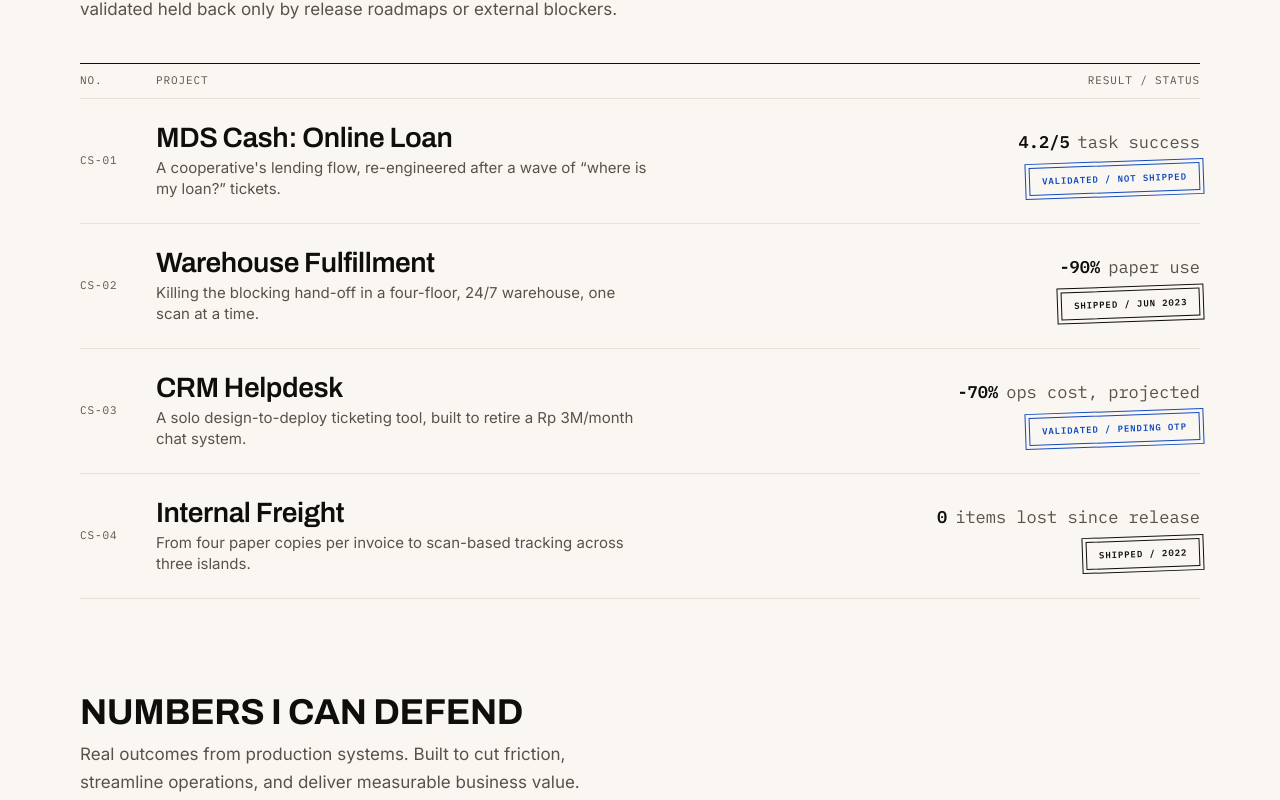
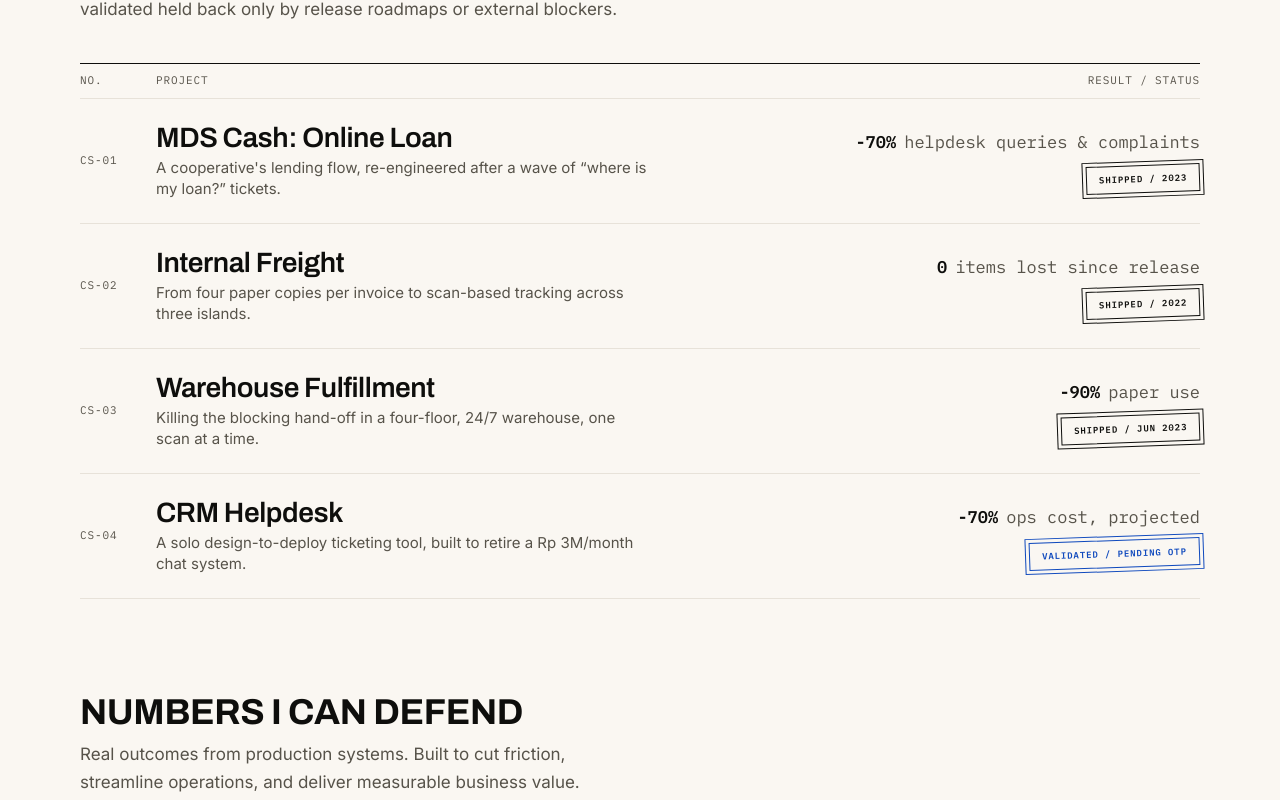
Before and after one commit to panjisap0805/Portfolio-Brutalist, a Next.js app: page / in a window 1280 px wide. Shown: the part 1000-1800 px from the top of the page. Built offline with nearby package versions, Linux system fonts and the light colour scheme.

Commit message:
update mds-cash and several update in homepage

```diff
--- a/components/home/StatBand.js
+++ b/components/home/StatBand.js
@@ -14,10 +14,10 @@ const stats = [
     label: "paper use after the warehouse fulfillment rollout",
   },
   {
-    value: 4.2,
-    decimals: 1,
-    suffix: "/5",
-    label: "task success, moderated usability test, 5 participants",
+    value: 70,
+    prefix: "-",
+    suffix: "%",
+    label: "helpdesk queries and complaints after deployment",
   },
   {
     value: 0,
--- a/data/index.js
+++ b/data/index.js
@@ -1,14 +1,13 @@
 import mdsCash from "./projects/mds-cash";
+import warehouseInternalFreight from "./projects/warehouse-internal-freight";
 import warehouseFulfillment from "./projects/warehouse-fulfillment";
 import crmHelpdesk from "./projects/crm-helpdesk";
-import warehouseInternalFreight from "./projects/warehouse-internal-freight";
 
-/** Ordered by story strength (IMPLEMENTATION_PLAN.md §2.2), not by calendar. */
 export const projects = [
   mdsCash,
+  warehouseInternalFreight,
   warehouseFulfillment,
   crmHelpdesk,
-  warehouseInternalFreight,
 ];
 
 export const projectSlugs = projects.map((p) => p.slug);
--- a/data/projects/crm-helpdesk.js
+++ b/data/projects/crm-helpdesk.js
@@ -1,6 +1,6 @@
 const project = {
   slug: "crm-helpdesk",
-  docCode: "CS-03",
+  docCode: "CS-04",
   year: "2026",
   domain: "Helpdesk ops",
   stamp: { label: "Validated / Pending OTP", tone: "cobalt" },
--- a/data/projects/mds-cash.js
+++ b/data/projects/mds-cash.js
@@ -3,13 +3,13 @@ const project = {
   docCode: "CS-01",
   year: "2023",
   domain: "Fintech",
-  stamp: { label: "Validated / Not shipped", tone: "cobalt" },
+  stamp: { label: "Shipped / 2023", tone: "ink" },
   card: {
     name: "MDS Cash: Online Loan",
     oneLiner:
       "A cooperative's lending flow, re-engineered after a wave of “where is my loan?” tickets.",
-    metric: "4.2/5",
-    metricLabel: "task success",
+    metric: "-70%",
+    metricLabel: "helpdesk queries & complaints",
     thumbnail: "/asset-mdscash-thumbnail.webp",
     alt: "MDS Cash mobile app screens",
   },
@@ -31,8 +31,8 @@ const project = {
     role:
       "Product Designer: design audit, moderated usability testing with 5 members, full redesign recommendation.",
     outcome:
-      "The redesigned flow scored 4.2/5 task success in testing. Fixes made along the way cut status complaints, though the app itself has not shipped yet.",
-    metrics: ["4.2/5 task success", "5-user moderated UT", "6-week engagement"],
+      "Shipped in 2023. Deployed redesign deflected and reduced helpdesk queries and customer complaints by 70%, with tested flows achieving a 4.2/5 task success score.",
+    metrics: ["-70% helpdesk queries", "4.2/5 task success", "Shipped in 2023"],
   },
   sections: [
     {
@@ -208,26 +208,28 @@ const project = {
       type: "impact",
       stats: [
         {
-          value: 4.2,
-          decimals: 1,
-          suffix: "/5",
-          label: "average task success. Moderated UT, 5 participants, 1 to 5 scale.",
+          value: 70,
+          prefix: "-",
+          suffix: "%",
+          label:
+            "reduction in helpdesk queries and customer complaints after deployment.",
         },
       ],
       qualitative: [
-        "Qualitative feedback across the tested lending tasks was positive, and the design was iterated once more from that feedback.",
-        "Reducing manual verification cut the cross-division miscommunication that had been stretching approval times.",
-        "Helpdesk contacts about loan status dropped significantly after internal fixes. Observed qualitatively, not instrumented.",
+        "Deflected 'where is my loan?' inquiries by making loan application status visible directly inside the app.",
+        "Transparent fee itemization eliminated underpayment confusion during balance top-up.",
+        "Qualitative feedback across tested lending tasks reached 4.2/5 average task success before engineering hand-off.",
       ],
     },
     {
       type: "reflection",
       limitations: [
-        "The redesigned app has not been published: the cooperative hit technical constraints before engineering could pick it up.",
-        "The helpdesk improvement is qualitative. There was no instrumentation in place to put a number on it, and I will not invent one.",
+        "Technical constraints at the cooperative postponed full OCR integration and automated verification pipelines, so data verification still relies partially on manual backend review.",
+        "The 70% query deflection was measured from support ticket volume; full in-app drop-off analytics across every sub-step remain to be instrumented.",
       ],
       nextSteps: [
-        "The recommendations are documented and validated, ready to build when engineering capacity opens.",
+        "Integrate OCR document scanning once backend infrastructure and third-party vendor services are aligned.",
+        "Instrument granular funnel analytics for activation and loan disbursement drop-offs.",
       ],
     },
   ],
--- a/data/projects/warehouse-fulfillment.js
+++ b/data/projects/warehouse-fulfillment.js
@@ -1,6 +1,6 @@
 const project = {
   slug: "warehouse-fulfillment",
-  docCode: "CS-02",
+  docCode: "CS-03",
   year: "2023",
   domain: "Warehouse ops",
   stamp: { label: "Shipped / Jun 2023", tone: "ink" },
--- a/data/projects/warehouse-internal-freight.js
+++ b/data/projects/warehouse-internal-freight.js
@@ -1,6 +1,6 @@
 const project = {
   slug: "warehouse-internal-freight",
-  docCode: "CS-04",
+  docCode: "CS-02",
   year: "2022",
   domain: "Logistics",
   stamp: { label: "Shipped / 2022", tone: "ink" },
```
